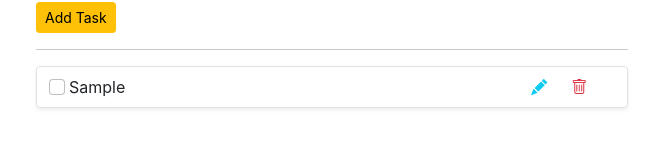
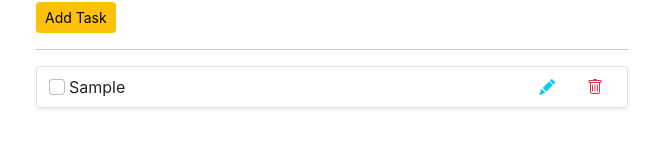
Before and after one commit to rahulmourya336/react-101, a React (Create React App) app: page /todo in a window 1280 px wide. Both pictures are taken after typing "Sample" into the empty fields and a click on the button "Add Task". Shown: the part 142-300 px from the top of the page, without its empty margins (308-971 px from the left). Built offline with nearby package versions, Linux system fonts and the light colour scheme.

Commit message:
[Chore] UI Fix

```diff
--- a/src/Todo/Todo.js
+++ b/src/Todo/Todo.js
@@ -26,12 +26,14 @@ class todo extends Component {
                     this.state.inputValue.map((item, index) =>
                         <div className={item.classes} key={item.idx}>
                             <div className="col-10 p-0 text-break ">
-                                <input type="checkbox" className="form-check-input m-1 center-width" id={item.idx} onClick={this.markAsCompleted.bind(this, index)} onChange={e => {}} checked={item.isCompleted} />
+                                <input type="checkbox" className="form-check-input m-1 center-width" id={item.idx} onClick={this.markAsCompleted.bind(this, index)} onChange={e => { }} checked={item.isCompleted} />
                                 <label className={item.isCompleted ? 'completed_task form-check-label w-94' : 'form-check-label w-94'} htmlFor={item.idx}>{item.value}</label>
                             </div>
-                            <div className="col-2 m-0 p-0 text-center">
+                            <div className="col-1 m-0 p-0 text-center">
                                 <i className={this.state.valueUpdateAtIndex !== undefined ? "bi bi-pencil-fill text-info c-pointer no-pointer-event" : "bi bi-pencil-fill text-info c-pointer "} onClick={this.editTaskHandler.bind(this, index)} ></i>
-                                <i className="bi bi-trash text-danger c-pointer p-4" onClick={this.deleteTaskHandler.bind(this, index)}></i>
+                            </div>
+                            <div className="col-1 m-0 p-0 text-center">
+                                <i className="bi bi-trash text-danger c-pointer ml-4" onClick={this.deleteTaskHandler.bind(this, index)}></i>
                             </div>
                         </div>
                     )
@@ -55,7 +57,7 @@ class todo extends Component {
             originalState[this.state.valueUpdateAtIndex]['classes'] = this.defaultTodoInputClasses[0];
             console.log(this.state);
             // originalState.splice(this.state.valueUpdateAtIndex, 1, updatedValue);
-            this.setState({ valueUpdateAtIndex: undefined,  })
+            this.setState({ valueUpdateAtIndex: undefined, })
         } else {
             if (!this.valueExist(this.state.currentValue) && this.state.currentValue) {
                 const originalState = this.state.inputValue;
@@ -96,7 +98,7 @@ class todo extends Component {
         const todoList = this.state.inputValue;
         todoList[idx]['classes'] = this.defaultTodoInputClasses[1];
         const valueToEdit = this.state.inputValue[idx]['value'];
-        this.setState({ valueUpdateAtIndex: idx, currentValue: valueToEdit || '', inputValue: todoList});
+        this.setState({ valueUpdateAtIndex: idx, currentValue: valueToEdit || '', inputValue: todoList });
     }
 
     inputChangeListener(event) {
```
